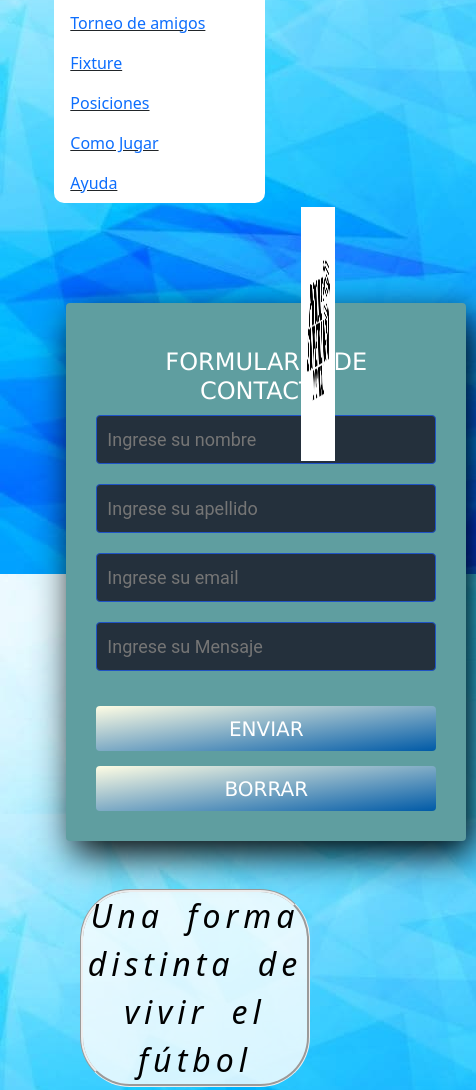
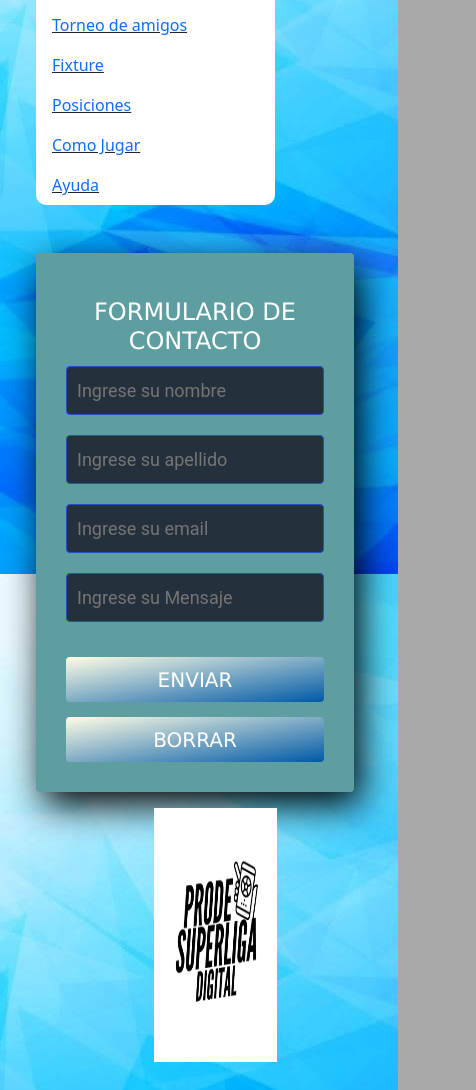
Before and after one commit to FerDarder/prodeOficial, a website: page contacto.html in a window 390 px wide. Shown: the part 335-1425 px from the top of the page, 476 px wide, since content can reach past the window. Drawn offline with nearby package versions, Linux system fonts and the light colour scheme.

Commit message:
Responsive de -Contacto-

```diff
--- a/contacto.html
+++ b/contacto.html
@@ -76,11 +76,10 @@
                 <button class="botones__inicio"><a href="./registrarse.html">Registrarse</a></button>
             </div>
         </nav>
+        <br><br>
 
         <main class="container-fluid row anchoFilas">
-            <div class="col-10">
-                <section id="home" class="item">
-                    <form action="" id="formularioContacto">
+            <form action="" id="formularioContacto" class="col-10">
                 <h3 id="tituloContacto">Formulario de Contacto</h3>
                 <input type="text" class="control" placeholder="Ingrese su nombre">
                 <input type="text" class="control" placeholder="Ingrese su apellido">
@@ -89,14 +88,13 @@
                 <button class="botonContacto">Enviar</button>
                 <button class="botonContacto">Borrar</button>
             </form>
-                </section>
-            </div>
-            <aside class="col-2">
+
+            <aside class="col-4 col-lg-2 centrar">
                 <img id="logo"  src="./Assets/Logo prode negro.jpeg" alt="Logo" >
             </aside>
         </main>
         <br><br>
-        <footer class="container-fluid-row anchoFilas">
+        <footer class="container-fluid-row anchoFilas centrar">
             <p class="frase">Una forma distinta de vivir el fútbol</p>
         </footer>
         <br><br>
--- a/scss/styles.scss
+++ b/scss/styles.scss
@@ -54,6 +54,7 @@ body{
     width: 6vh;
     margin-top: 5%;
     margin-bottom: 5%;
+    margin-left: 0px;
 }
 
 
@@ -117,16 +118,13 @@ body{
     border-style: groove;
 }
 
-.aside{
-    margin-left: auto;
-    margin-right: auto;
-}
+
 #formularioContacto{
     background-color: cadetblue;
     width: 400px;
     padding: 30px;
     margin: auto;
-    margin-top: 100px;
+    // margin-top: 100px;
     border-radius: 4px;
     font-family: Verdana, Geneva, Tahoma, sans-serif;
     color: white;
@@ -186,9 +184,9 @@ body{
 }
 
 
-@media only screen and (max-width: 500px){
+@media only screen and (max-width: 600px){
     h1{
-        font-size: 9vh;
+        font-size: 7vh;
     }
     #botonInscripcion{
         font-size:5vh ;
@@ -200,4 +198,8 @@ body{
     .listaNav{
         display: inline-block;
     }
+    .anchoFilas{
+        margin-left: 0px;
+        margin-right: 0px;
+    }
 }
```
Also changed, not shown: css/styles.css. Lines whose indentation alone changed are shown as unchanged.
